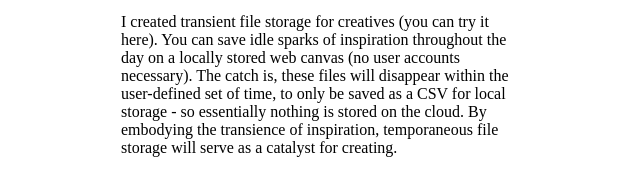
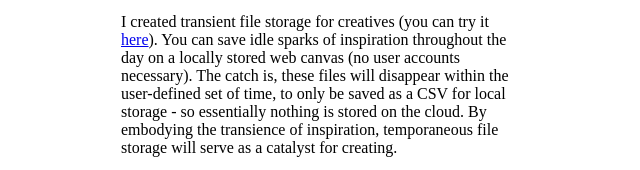
Before and after one commit to connieliu0/decaying-essay, a plain HTML site: page index.html in a window 1280 px wide. Shown: the part 1823-1993 px from the top of the page, 319-959 px from the left. Drawn offline with Linux system fonts and the light colour scheme.

Commit message:
essay update

```diff
--- a/index.html
+++ b/index.html
@@ -21,7 +21,7 @@
 <p>But what these projects show is embracing the temporary is to embrace the shifting version of self, to march of time, the ebbs and flows of life. Growing, changing, and decaying is what the living do. Similar to how our current societal infrastructures don't incentivize closer living to ecological patterns, I wondered if the issue was with the current web products we have today. If that was the case, I would have to build it myself.</p>
 <h2>Part 3: Ecological Living</h2>
 <p>I saw principles in the cycles of creation and decay shared across both natural cycles and creative cycles, and saw an opportunity to join the two. As a serial digital hoarder, I save so much - screenshots in-between photos, thousand item are.na channels, a notes app of one-liners: I'm holding onto so much it falls through my hands. We collect as a form of noticing and remembering- perhaps it colors a perspective or recalls a feeling buried inside us. We collect with the intent of synthesizing and creating- an ever running to do list. But if we don't act, creativity will linger at the door and disappear.</p>
-<p>I created transient file storage for creatives (you can try it here). You can save idle sparks of inspiration throughout the day on a locally stored web canvas (no user accounts necessary). The catch is, these files will disappear within the user-defined set of time, to only be saved as a CSV for local storage - so essentially nothing is stored on the cloud. By embodying the transience of inspiration, temporaneous file storage will serve as a catalyst for creating.</p>
+<p>I created transient file storage for creatives (you can try it <a href="https://linkdump.connie.surf/" target="_blank">here</a>). You can save idle sparks of inspiration throughout the day on a locally stored web canvas (no user accounts necessary). The catch is, these files will disappear within the user-defined set of time, to only be saved as a CSV for local storage - so essentially nothing is stored on the cloud. By embodying the transience of inspiration, temporaneous file storage will serve as a catalyst for creating.</p>
 <p>Sometimes I think the internet is purposely built for remembering too much as a revenue driver - as we hold more data, we pay more. But we need to let go to allow for transformation of our ideas, and ourselves. To allow a proper goodbye to remnants of the past, what better than to create from the experiences which made us who we were in that exact point in time?</p>
 </div>
 <style>
```
